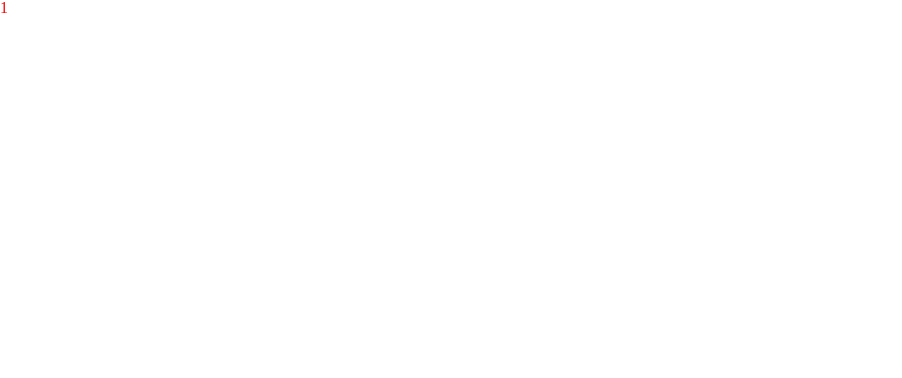
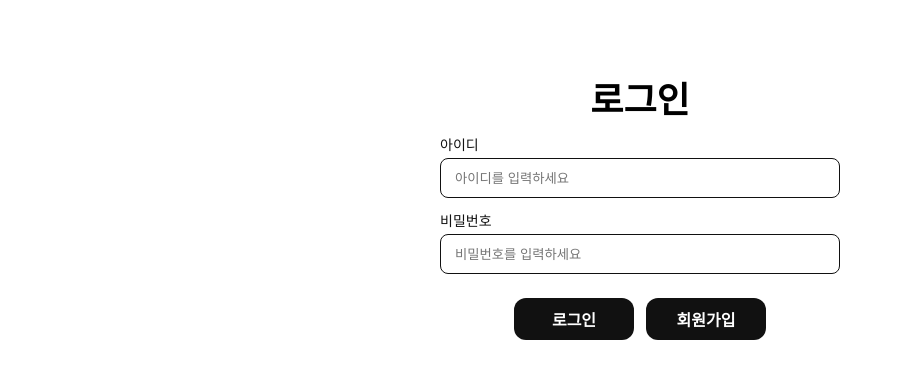
Before and after one commit to dlrydud1214/mall, a React (Create React App) app: page /login in a window 1280 px wide. Shown: the top 378 px of the page, without its empty margins (0-902 px from the left). Built offline with nearby package versions, Linux system fonts and the light colour scheme.

Commit message:
feat: 로그인 화면을 퍼블리싱 한다

```diff
--- a/package.json
+++ b/package.json
@@ -13,6 +13,8 @@
     "firebase": "^10.4.0",
     "react": "^18.2.0",
     "react-dom": "^18.2.0",
+    "react-router": "^6.17.0",
+    "react-router-dom": "^6.17.0",
     "react-scripts": "5.0.1",
     "styled-components": "^6.0.8",
     "styled-reset": "^4.5.1",
--- a/src/App.tsx
+++ b/src/App.tsx
@@ -1,13 +1,13 @@
-import React from 'react';
-import css from 'styled-components'
-import Tablist from './container';
-
+import { Route, Routes } from "react-router-dom";
+import LoginTab from "./page/Login";
+import Main from "./page/Home";
 
 function App() {
   return(
-    <div className="App">
-      <Tablist></Tablist>
-    </div>
+      <Routes>
+        <Route path="/" element={<Main />} />
+        <Route path="/login" element={<LoginTab />} />
+      </Routes>
   )
 }
 
--- /dev/null
+++ b/src/components/Inner/index.tsx
@@ -0,0 +1,10 @@
+import {PropsWithChildren} from 'react'
+
+// type InnerProps = {
+    // ({children} :PropsWithChildren<InnerProps>)
+// }
+export const Inner = ({children} :PropsWithChildren) => {
+    return <div style={{padding:"0 20px"}}>{children}</div>
+}
+
+export default Inner;
--- a/src/container/index.tsx
+++ /dev/null
@@ -1,18 +0,0 @@
-import styled, {css} from "styled-components";
-
-
-function Tablist()  {
-    return (
-        <Tabwrapper>
-            1
-        </Tabwrapper>
-    )
-}
-
-export default Tablist;
-
-export const Tabwrapper = styled.div `
-    ${({theme})=>css `
-        color : ${theme.colors.Primary[100]}
-    `}
-`
--- a/src/index.tsx
+++ b/src/index.tsx
@@ -5,17 +5,20 @@ import App from './App';
 import GlobalStyle from './styles/global-styles';
 import reportWebVitals from './reportWebVitals';
 import theme from './styles/theme';
-import { ThemeProvider } from 'styled-components'
+import { ThemeProvider } from 'styled-components';
+import { BrowserRouter } from 'react-router-dom';
 
 const root = ReactDOM.createRoot(
   document.getElementById('root') as HTMLElement
 );
 root.render(
   <React.StrictMode>
-    <ThemeProvider theme={theme}>
-      <GlobalStyle />
-      <App />
-    </ThemeProvider>
+    <BrowserRouter>
+      <ThemeProvider theme={theme}>
+        <GlobalStyle />
+        <App />
+      </ThemeProvider>
+    </BrowserRouter>
   </React.StrictMode>
 );
 
--- /dev/null
+++ b/src/page/Home/index.tsx
@@ -0,0 +1,8 @@
+
+const Main = () => {
+    return (
+        <h1>Main</h1>
+    )
+}
+
+export default Main;
--- /dev/null
+++ b/src/page/Login/index.tsx
@@ -0,0 +1,95 @@
+import Inner from "@/components/Inner";
+import styled, { css } from "styled-components";
+
+
+const LoginTab = () => {
+    return (
+        <LoginContetns>
+            <h1>로그인</h1>
+            <Inner>
+                <FormWrapper>
+                    <InputWrapper>
+                        <InputTitle>아이디</InputTitle>
+                        <InputBox name="id" placeholder="아이디를 입력하세요"/>
+                    </InputWrapper>
+                    <InputWrapper>
+                        <InputTitle>비밀번호</InputTitle>
+                        <InputBox name="password" type="password" placeholder="비밀번호를 입력하세요" />
+                    </InputWrapper>
+                    <ButtonWrapper>
+                        <button>로그인</button>
+                        <button>회원가입</button>
+                    </ButtonWrapper>
+                </FormWrapper>
+            </Inner>
+        </LoginContetns>
+    )
+}
+
+export const LoginContetns = styled.div`
+    padding-top: 80px;
+    padding-bottom: 120px;
+    h1 {
+        font-size: 36px;
+        line-height: 42px;
+        font-weight: 700;
+        text-align: center;
+    }
+`
+
+export const FormWrapper = styled.div`
+    margin-top: 80px;
+    max-width: 400px;
+    margin: 0 auto;
+`
+
+export const InputWrapper = styled.div`
+    position: relative;
+	margin-top: 12px;
+	text-align: left;
+`
+
+export const InputTitle = styled.strong`
+    display: block;
+    color: ${props=>props.theme.colors.black};
+    font-size: 14px;
+    line-height: 24px;
+    font-weight: 500;
+`
+
+export const InputBox = styled.input `
+    padding: 0 14px;
+    width: 100%;
+    height: 40px;
+    border-radius: 8px;
+    border: 1px solid #111;
+
+    &+input {
+        margin-top: 8px;
+    }
+`
+
+export const ButtonWrapper = styled.div `
+    margin-top: 24px;
+    display: flex;
+    flex-wrap: wrap;
+    align-items: center;
+    justify-content: center;
+    gap: 12px;
+
+    button {
+        width: 120px;
+        height: 42px;
+        font-size: 16px;
+        font-weight: 700;
+        border: none;
+        border-radius: 12px;
+        ${({theme})=>css`
+            color: ${theme.colors.white};
+            background-color: ${theme.colors.black};;
+        `};
+        cursor: pointer;
+    }
+`
+
+export default LoginTab;
--- a/src/styles/theme.tsx
+++ b/src/styles/theme.tsx
@@ -4,7 +4,9 @@ const colors =  {
     Primary : {
         100 : "#ff0000",
         200 : "#ff0002"
-    }
+    },
+    black:"#111111",
+    white:"#ffffff",
 }
 
 const theme = {
```
Also changed, not shown: 1 other file (tests, documents, lock files or other folders).
